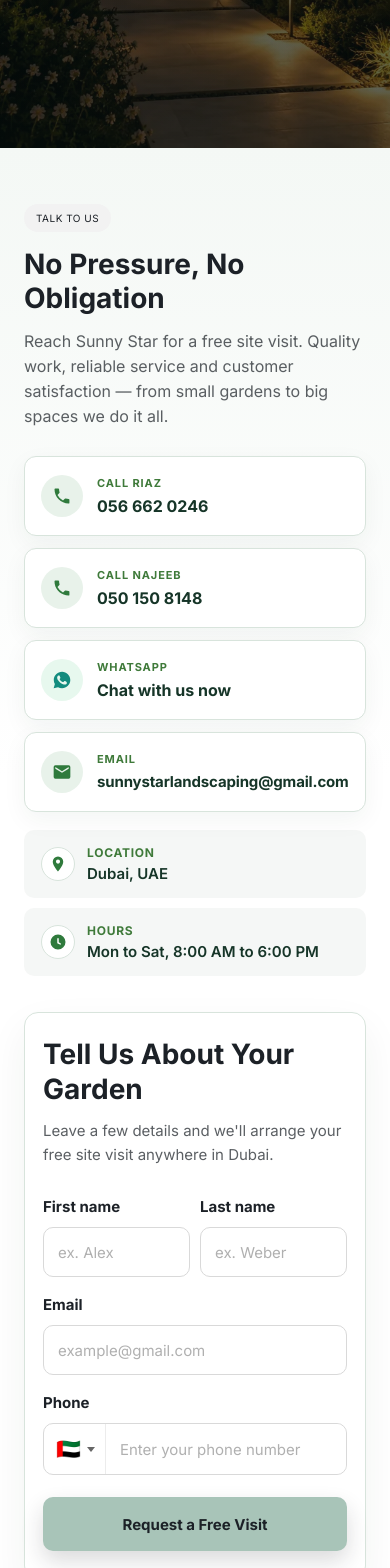
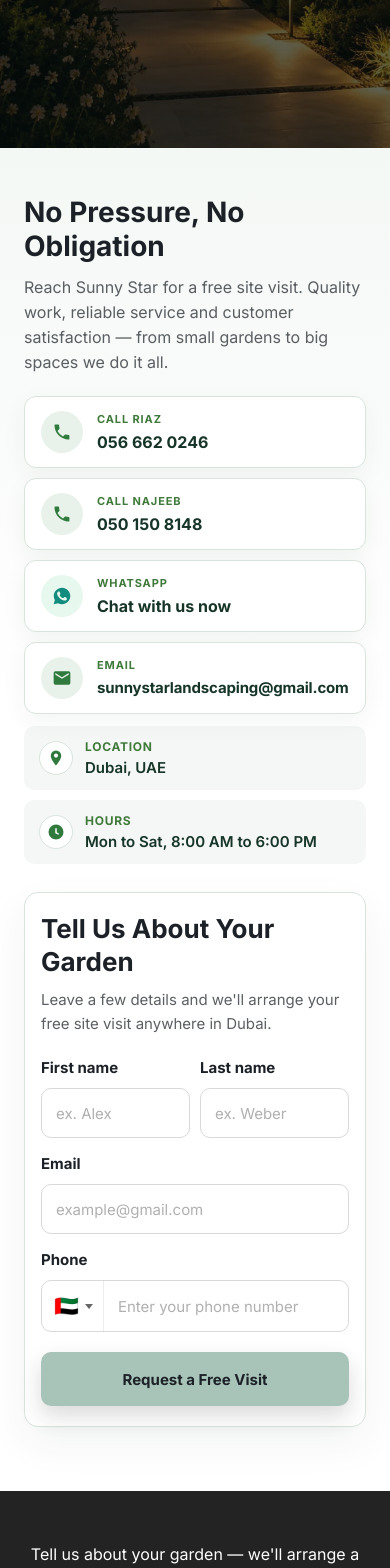
Before and after one commit to softonic-tech/landscaping, a React (Vite) app: page /contact in a window 390 px wide. Shown: the part 432-2000 px from the top of the page. Built offline with nearby package versions, Linux system fonts and the light colour scheme.

Commit message:
redesign the contact us page

```diff
--- a/src/pages/Contact.jsx
+++ b/src/pages/Contact.jsx
@@ -1,6 +1,5 @@
 import ContactForm from '../components/ContactForm'
 import PageHero from '../components/PageHero'
-import Reveal from '../components/Reveal'
 import { site } from '../data/content'
 import { useDocumentTitle } from '../hooks/useDocumentTitle'
 
@@ -76,8 +75,7 @@ export default function Contact() {
 
       <section className="aq-contact aq-contact--page" aria-label="Contact details and form">
         <div className="aq-contact-page">
-          <Reveal className="aq-contact-aside">
-            <span className="aq-label">Talk to us</span>
+          <aside className="aq-contact-aside">
             <h2>No Pressure, No Obligation</h2>
             <p>
               Reach {site.shortName} for a free site visit. Quality work, reliable service and
@@ -149,7 +147,7 @@ export default function Contact() {
                 </div>
               </div>
             </div>
-          </Reveal>
+          </aside>
 
           <div className="aq-contact-page-form">
             <ContactForm embedded />
--- a/src/styles/site.css
+++ b/src/styles/site.css
@@ -1904,7 +1904,7 @@ h1, h2, p { margin: 0; }
 }
 
 .aq-contact--page {
-  padding: 72px 0 90px;
+  padding: 56px 0 72px;
   background:
     linear-gradient(180deg, #f4f8f5 0%, #ffffff 42%, #ffffff 100%);
 }
@@ -1913,40 +1913,50 @@ h1, h2, p { margin: 0; }
   margin: 0 auto;
   display: grid;
   grid-template-columns: 0.95fr 1.05fr;
-  gap: 48px;
-  align-items: start;
+  gap: 40px;
+  align-items: stretch;
 }
 .aq-contact-aside {
   text-align: left;
-  padding-top: 8px;
+  padding-top: 0;
+  display: flex;
+  flex-direction: column;
+  height: 100%;
+  min-height: 100%;
 }
 .aq-contact-aside h2 {
-  margin: 16px 0 0;
+  margin: 0;
   font-size: clamp(28px, 3vw, 36px);
   font-weight: 700;
   line-height: 1.2;
   color: var(--aq-ink);
+  flex: none;
 }
 .aq-contact-aside > p {
-  margin: 14px 0 0;
+  margin: 12px 0 0;
   font-size: 16px;
   line-height: 1.55;
   color: rgba(28, 33, 39, 0.72);
   max-width: 420px;
+  flex: none;
 }
 .aq-contact-cards {
-  margin-top: 28px;
+  margin-top: 22px;
+  flex: 1 1 auto;
   display: grid;
   grid-template-columns: 1fr;
-  gap: 12px;
+  grid-template-rows: repeat(4, minmax(64px, 1fr));
+  gap: 10px;
+  min-height: 0;
 }
 .aq-contact-card {
   display: flex;
   align-items: center;
   gap: 14px;
   min-width: 0;
-  min-height: 76px;
-  padding: 18px 16px;
+  min-height: 64px;
+  height: 100%;
+  padding: 14px 16px;
   border-radius: 12px;
   background: #fff;
   border: 1px solid #d8e4dc;
@@ -2021,16 +2031,18 @@ h1, h2, p { margin: 0; }
   letter-spacing: -0.01em;
 }
 .aq-contact-meta {
-  margin-top: 18px;
+  margin-top: 12px;
   display: grid;
   grid-template-columns: 1fr 1fr;
   gap: 10px;
+  flex: none;
 }
 .aq-contact-meta__item {
   display: flex;
   align-items: center;
   gap: 12px;
-  padding: 14px 16px;
+  min-height: 64px;
+  padding: 12px 14px;
   border-radius: 10px;
   background: rgba(22, 53, 40, 0.04);
   border: 1px solid transparent;
@@ -2072,8 +2084,10 @@ h1, h2, p { margin: 0; }
   background: #fff;
   border: 1px solid #d8e4dc;
   border-radius: 14px;
-  padding: 28px 24px 32px;
+  padding: 24px 22px 24px;
   box-shadow: 0 16px 40px rgba(22, 53, 40, 0.06);
+  height: 100%;
+  box-sizing: border-box;
 }
 .aq-contact-page-form .aq-contact-inner,
 .aq-contact-inner--embedded {
@@ -2084,12 +2098,18 @@ h1, h2, p { margin: 0; }
 }
 .aq-contact-page-form .aq-contact-inner h2,
 .aq-contact-inner--embedded h2 {
-  font-size: 28px;
+  margin: 0;
+  font-size: 26px;
   line-height: 1.25;
 }
 .aq-contact-page-form .aq-contact-inner > p,
 .aq-contact-inner--embedded > p {
+  margin: 10px 0 0;
   max-width: none;
+}
+.aq-contact-page-form .aq-contact-form {
+  margin-top: 20px;
+  gap: 14px;
 }
 @media (max-width: 1100px) {
   .aq-areas-inner {
@@ -2107,16 +2127,28 @@ h1, h2, p { margin: 0; }
 @media (max-width: 900px) {
   .aq-contact-page {
     grid-template-columns: 1fr;
-    gap: 36px;
+    gap: 28px;
+    align-items: start;
+  }
+  .aq-contact-aside {
+    height: auto;
+    min-height: 0;
+    display: block;
   }
   .aq-contact-cards {
-    grid-template-columns: 1fr 1fr;
+    flex: none;
+    grid-template-rows: none;
+  }
+  .aq-contact-card {
+    height: auto;
   }
   .aq-contact-meta {
+    margin-top: 12px;
     grid-template-columns: 1fr;
   }
   .aq-contact-page-form {
-    padding: 24px 18px 28px;
+    height: auto;
+    padding: 20px 16px 20px;
   }
   .aq-areas-inner {
     width: calc(100% - 48px);
```
